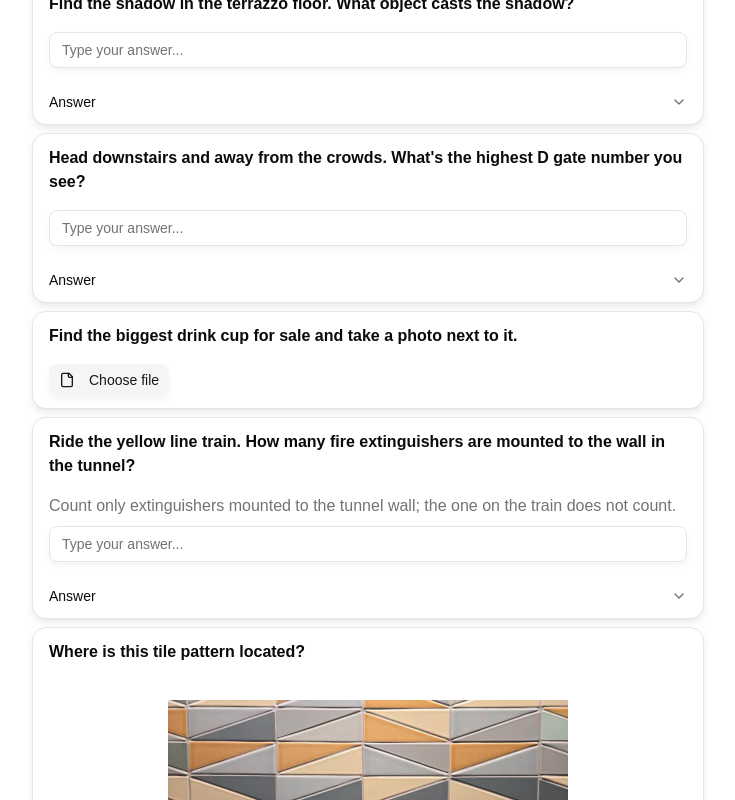
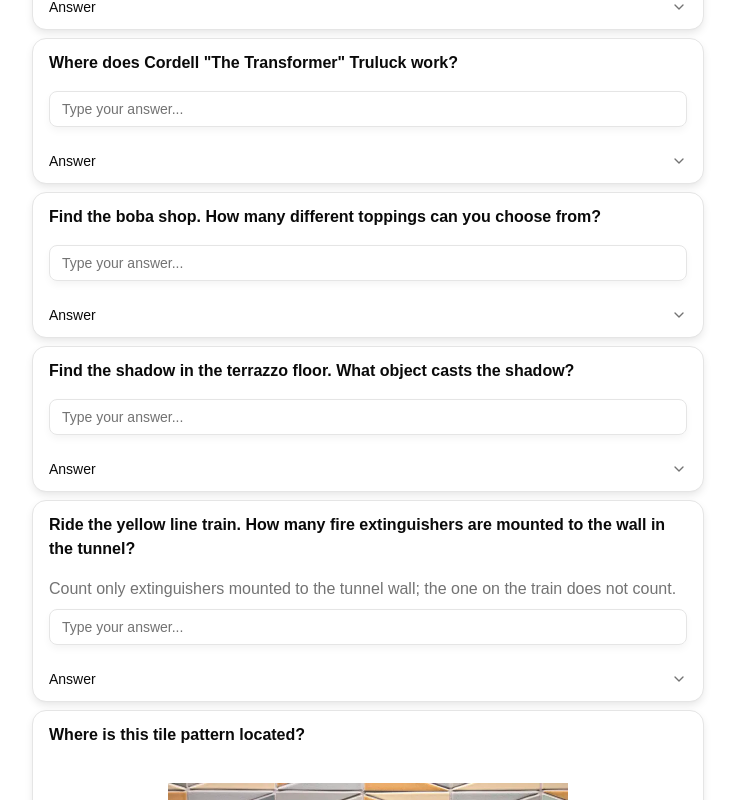
Before and after one commit to neilenns/sea-scavenger-hunts, a Next.js app: page /en/post-security in a window 1280 px wide. Shown: the part 7580-8380 px from the top of the page, without its empty margins (400-1135 px from the left). Built offline with nearby package versions, Linux system fonts and the light colour scheme.

Commit message:
Complete clue updates: remove two clues and move Chester question to Concourse C
Co-authored-by: neilenns <9524118+neilenns@users.noreply.github.com>

```diff
--- a/messages/de.json
+++ b/messages/de.json
@@ -184,7 +184,7 @@
         "hint": "Es gibt elf Lounges am SEA mit zehn Eingängen."
       },
       "WJ94F0WvEpw7yN6IVR8c3": {
-        "clue": "Chester ist der Name des Gesichts am Heck der Alaska Airlines Flugzeuge. Schauen Sie aus dem Fenster an Gate D5. Wie viele Chester-Gesichter können Sie sehen?"
+        "clue": "Chester ist der Name des Gesichts am Heck der Alaska Airlines Flugzeuge. Schauen Sie aus dem Fenster an Gate C17. Wie viele Chester-Gesichter können Sie sehen?"
       },
       "WR8DZANfLKaOK8pJM11Sl": {
         "answer": {
@@ -296,13 +296,7 @@
         },
         "clue": "Finden Sie \"Flying Fish\" von Judith und Daniel Caldwell. Wie viele Fische tragen Koffer? Wie viele Flugzeuge haben Flossen?"
       },
-      "j_5OksylrGdyHGMkGtuov": {
-        "answer": {
-          "answer": "26",
-          "details": "Gate D26 befindet sich unten, gegenüber von Gate D5."
-        },
-        "clue": "Gehen Sie nach unten und weg von den Menschenmengen. Was ist die höchste D-Gate-Nummer, die Sie sehen?"
-      },
+
       "lG45_3f0vGDYZ2mrtvW8I": {
         "answer": {
           "details": "Der Hund befindet sich bei Hachi-Ko."
@@ -345,9 +339,7 @@
       "xIjspemlVBDUzP01oFjkL": {
         "clue": "Machen Sie ein Foto von einem Verkaufsautomaten, der etwas anderes als Essen und Getränke verkauft."
       },
-      "xJD7jXeLbn893ZMnRPFYD": {
-        "clue": "Finden Sie den größten Getränkebecher zum Verkauf und machen Sie ein Foto daneben."
-      },
+
       "yfFpGPQ6Ua_RY1xLU6e4y": {
         "answer": {
           "answer": "4",
--- a/messages/en.json
+++ b/messages/en.json
@@ -186,7 +186,7 @@
       },
       "WJ94F0WvEpw7yN6IVR8c3": {
         "alternateText": "Photo of eight airplane tails with Chester's face.",
-        "clue": "Chester is the name of the face on the tail of Alaska Airlines airplanes. Look out the window at gate D5. How many Chester faces can you see?"
+        "clue": "Chester is the name of the face on the tail of Alaska Airlines airplanes. Look out the window at gate C17. How many Chester faces can you see?"
       },
       "WR8DZANfLKaOK8pJM11Sl": {
         "answer": {
@@ -298,13 +298,7 @@
         },
         "clue": "Find \"Flying Fish\" by Judith and Daniel Caldwell. How many fish are carrying suitcases? How many airplanes have fins?"
       },
-      "j_5OksylrGdyHGMkGtuov": {
-        "answer": {
-          "answer": "26",
-          "details": "Gate D26 is located downstairs, across from Gate D5."
-        },
-        "clue": "Head downstairs and away from the crowds. What's the highest D gate number you see?"
-      },
+
       "lG45_3f0vGDYZ2mrtvW8I": {
         "answer": {
           "details": "The dog is located at Hachi-Ko."
@@ -347,9 +341,7 @@
       "xIjspemlVBDUzP01oFjkL": {
         "clue": "Take a photo of a vending machine selling something other than food and drink."
       },
-      "xJD7jXeLbn893ZMnRPFYD": {
-        "clue": "Find the biggest drink cup for sale and take a photo next to it."
-      },
+
       "yfFpGPQ6Ua_RY1xLU6e4y": {
         "answer": {
           "answer": "4",
--- a/messages/es.json
+++ b/messages/es.json
@@ -184,7 +184,7 @@
         "hint": "Hay once salas VIP en SEA, con diez entradas."
       },
       "WJ94F0WvEpw7yN6IVR8c3": {
-        "clue": "Chester es el nombre de la cara en la cola de los aviones de Alaska Airlines. Mira por la ventana en la puerta D5. ¿Cuántas caras de Chester puedes ver?"
+        "clue": "Chester es el nombre de la cara en la cola de los aviones de Alaska Airlines. Mira por la ventana en la puerta C17. ¿Cuántas caras de Chester puedes ver?"
       },
       "WR8DZANfLKaOK8pJM11Sl": {
         "answer": {
@@ -296,13 +296,7 @@
         },
         "clue": "Encuentre \"Flying Fish\" por Judith y Daniel Caldwell. ¿Cuántos peces llevan maletas? ¿Cuántos aviones tienen aletas?"
       },
-      "j_5OksylrGdyHGMkGtuov": {
-        "answer": {
-          "answer": "26",
-          "details": "La puerta D26 se encuentra abajo, frente a la puerta D5."
-        },
-        "clue": "Vaya abajo y aléjese de las multitudes. ¿Cuál es el número de puerta D más alto que ve?"
-      },
+
       "lG45_3f0vGDYZ2mrtvW8I": {
         "answer": {
           "details": "El perro se encuentra en Hachi-Ko."
@@ -345,9 +339,7 @@
       "xIjspemlVBDUzP01oFjkL": {
         "clue": "Tome una foto de una máquina expendedora que venda algo que no sea comida y bebida."
       },
-      "xJD7jXeLbn893ZMnRPFYD": {
-        "clue": "Encuentre el vaso de bebida más grande a la venta y tómese una foto junto a él."
-      },
+
       "yfFpGPQ6Ua_RY1xLU6e4y": {
         "answer": {
           "answer": "4",
--- a/messages/fr.json
+++ b/messages/fr.json
@@ -184,7 +184,7 @@
         "hint": "Il y a onze salons à SEA, avec dix entrées."
       },
       "WJ94F0WvEpw7yN6IVR8c3": {
-        "clue": "Chester est le nom du visage sur la queue des avions d'Alaska Airlines. Regardez par la fenêtre à la porte D5. Combien de visages de Chester pouvez-vous voir ?"
+        "clue": "Chester est le nom du visage sur la queue des avions d'Alaska Airlines. Regardez par la fenêtre à la porte C17. Combien de visages de Chester pouvez-vous voir ?"
       },
       "WR8DZANfLKaOK8pJM11Sl": {
         "answer": {
@@ -296,13 +296,7 @@
         },
         "clue": "Trouvez \"Flying Fish\" de Judith et Daniel Caldwell. Combien de poissons portent des valises ? Combien d'avions ont des ailerons ?"
       },
-      "j_5OksylrGdyHGMkGtuov": {
-        "answer": {
-          "answer": "26",
-          "details": "La porte D26 se trouve en bas, en face de la porte D5."
-        },
-        "clue": "Descendez et éloignez-vous de la foule. Quel est le numéro de porte D le plus élevé que vous voyez ?"
-      },
+
       "lG45_3f0vGDYZ2mrtvW8I": {
         "answer": {
           "details": "Le chien se trouve chez Hachi-Ko."
@@ -345,9 +339,7 @@
       "xIjspemlVBDUzP01oFjkL": {
         "clue": "Prenez une photo d'un distributeur automatique vendant autre chose que de la nourriture et des boissons."
       },
-      "xJD7jXeLbn893ZMnRPFYD": {
-        "clue": "Trouvez le plus grand gobelet à boisson en vente et prenez une photo à côté."
-      },
+
       "yfFpGPQ6Ua_RY1xLU6e4y": {
         "answer": {
           "answer": "4",
--- a/src/data/post-security-clues.ts
+++ b/src/data/post-security-clues.ts
@@ -163,13 +163,7 @@ export const postSecurityClues: ReadonlyArray<Clue> = [
     type: ClueType.TEXT,
     sortOrder: 30,
   },
-  {
-    id: "j_5OksylrGdyHGMkGtuov", // cspell: disable-line
-    airportArea: AirportArea.CONCOURSE_D,
-    answer: { type: AnswerType.TEXT },
-    type: ClueType.TEXT,
-    sortOrder: 50,
-  },
+
   {
     id: "z5FTGL-v6UfvKcF71Z714", // cspell: disable-line
     airportArea: AirportArea.AIRPORT_WIDE,
@@ -311,13 +305,7 @@ export const postSecurityClues: ReadonlyArray<Clue> = [
     type: ClueType.TEXT,
     sortOrder: 50,
   },
-  {
-    id: "xJD7jXeLbn893ZMnRPFYD", // cspell: disable-line
-    airportArea: AirportArea.CONCOURSE_D,
-    answer: { type: AnswerType.IMAGE, expectedImageCount: 1 },
-    type: ClueType.TEXT,
-    sortOrder: 60,
-  },
+
   {
     id: "-E3M850P-0sKowzme28Yc", // cspell: disable-line
     airportArea: AirportArea.AIRPORT_WIDE,
@@ -391,7 +379,7 @@ export const postSecurityClues: ReadonlyArray<Clue> = [
   },
   {
     id: "WJ94F0WvEpw7yN6IVR8c3", // cspell: disable-line
-    airportArea: AirportArea.CONCOURSE_D,
+    airportArea: AirportArea.CONCOURSE_C,
     answer: { type: AnswerType.TEXT },
     type: ClueType.IMAGE,
     sortOrder: 110,
```
